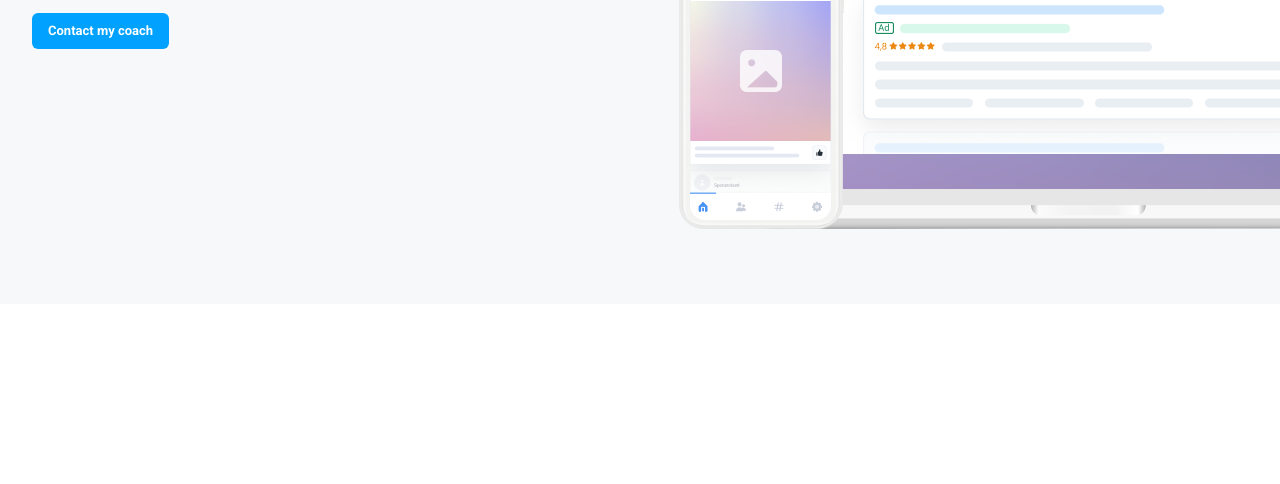
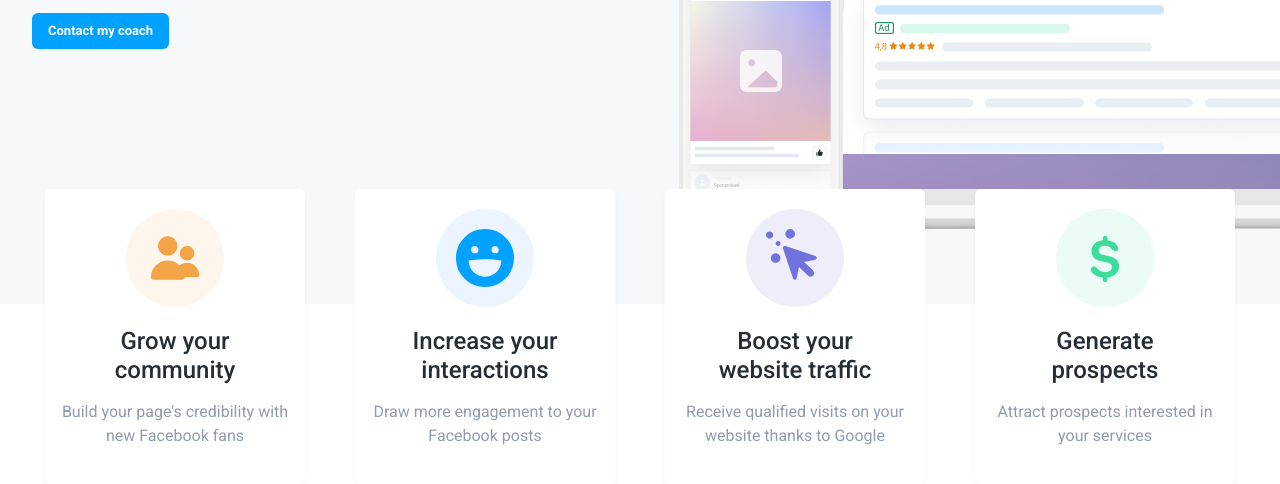
Before and after one commit to andriikukura/paydotest, a website built with webpack: page src/index.html in a window 1280 px wide. Shown: the part 350-834 px from the top of the page. Before the commit the page ends 800 px from the top, so only its background shows below. Built offline with nearby package versions, Linux system fonts and the light colour scheme.

Commit message:
Created 4 cards with icons (#4)

```diff
--- a/src/index.html
+++ b/src/index.html
@@ -21,5 +21,39 @@
             </div>
         </div>
     </header>
+    <section class="cards">
+        <div class="container">
+            <div class="row">
+                <div class="col-sm-12 col-md-3 mb-3">
+                    <div class="cards-item">
+                        <img src="./images/switch_icon_card.svg" alt="icon" class="cards-item__image">
+                        <h4 class="cards-item__title">Grow your community</h4>
+                        <p class="cards-item__subtitle">Build your page's credibility with new Facebook fans</p>
+                    </div>
+                </div>
+                <div class="col-sm-12 col-md-3 mb-3">
+                    <div class="cards-item">
+                        <img src="./images/smile_icon_card.svg" alt="icon" class="cards-item__image">
+                        <h4 class="cards-item__title">Increase your interactions</h4>
+                        <p class="cards-item__subtitle">Draw more engagement to your Facebook posts</p>
+                    </div>
+                </div>
+                <div class="col-sm-12 col-md-3 mb-3">
+                    <div class="cards-item">
+                        <img src="./images/cursor_icon_card.svg" alt="icon" class="cards-item__image">
+                        <h4 class="cards-item__title">Boost your website traffic</h4>
+                        <p class="cards-item__subtitle">Receive qualified visits on your website thanks to Google</p>
+                    </div>
+                </div>
+                <div class="col-sm-12 col-md-3 mb-3">
+                    <div class="cards-item">
+                        <img src="./images/dollar_icon_card.svg" alt="icon" class="cards-item__image">
+                        <h4 class="cards-item__title">Generate prospects</h4>
+                        <p class="cards-item__subtitle">Attract prospects interested in your services</p>
+                    </div>
+                </div>
+            </div>
+        </div>
+    </section>
 </body>
 </html>
--- a/src/scss/styles.scss
+++ b/src/scss/styles.scss
@@ -127,3 +127,34 @@ header {
   }
 
 }
+
+
+//Cards Section
+.cards {
+  transform: translateY(-115px);
+}
+.cards-item {
+  max-width: 260px;
+  width: 100%;
+  margin: 0 auto;
+  display: flex;
+  flex-direction: column;
+  align-items: center;
+  justify-content: space-between;
+  padding: 20px 10px;
+  border-radius: 6px;
+  box-shadow: 0px 3px 6px 0px rgba(0, 0, 0, 0.03);
+  height: 100%;
+  background: $primary-white;
+  &__image {
+    margin-bottom: 20px;
+  }
+  &__title {
+    margin-bottom: 15px;
+    text-align: center;
+    max-width: 70%;
+  }
+  &__subtitle {
+    text-align: center;
+  }
+}
```
Also changed, not shown: dist/images/cursor_icon_card.svg (added), dist/images/dollar_icon_card.svg (added), dist/images/smile_icon_card.svg (added), dist/images/switch_icon_card.svg (added), 1 other file.
